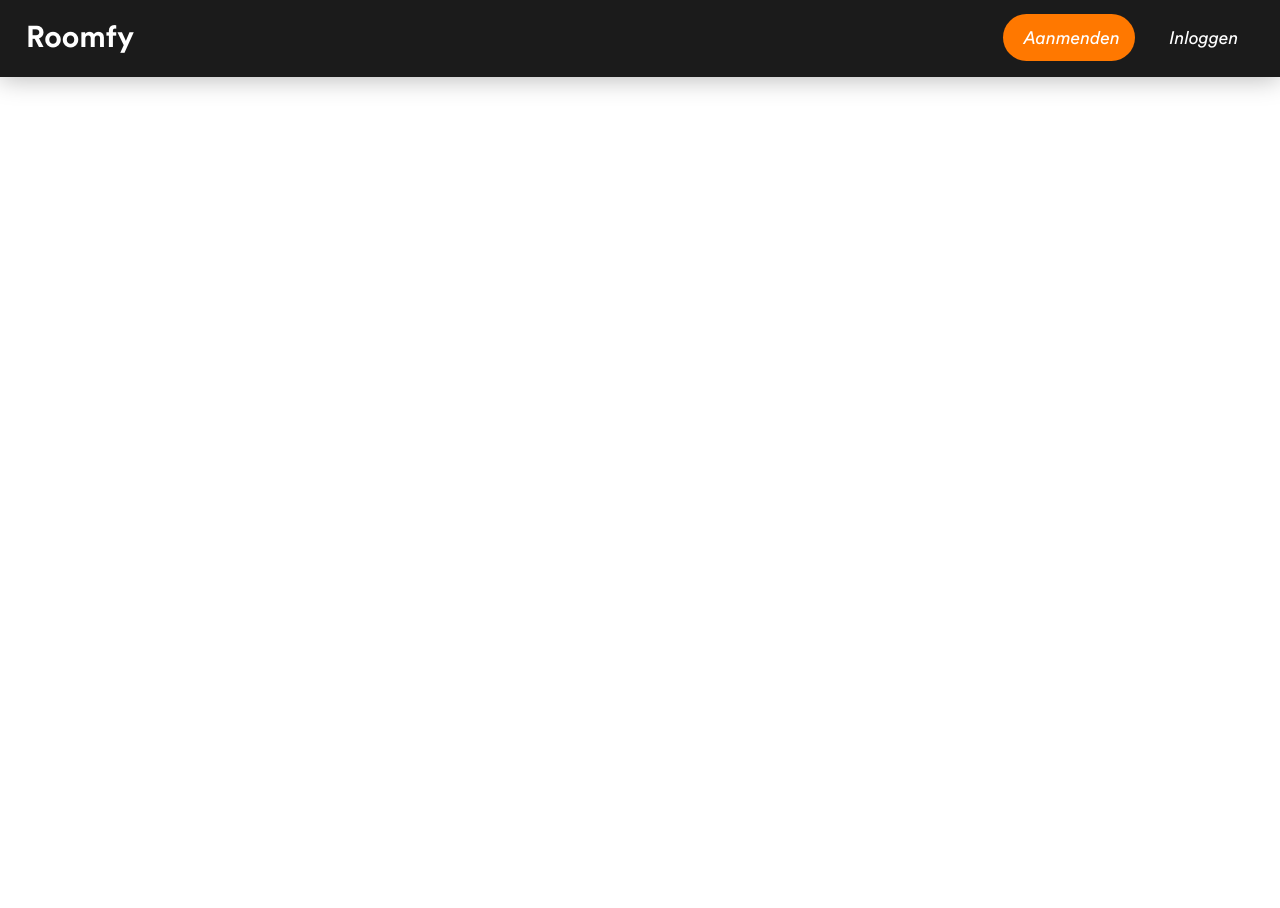
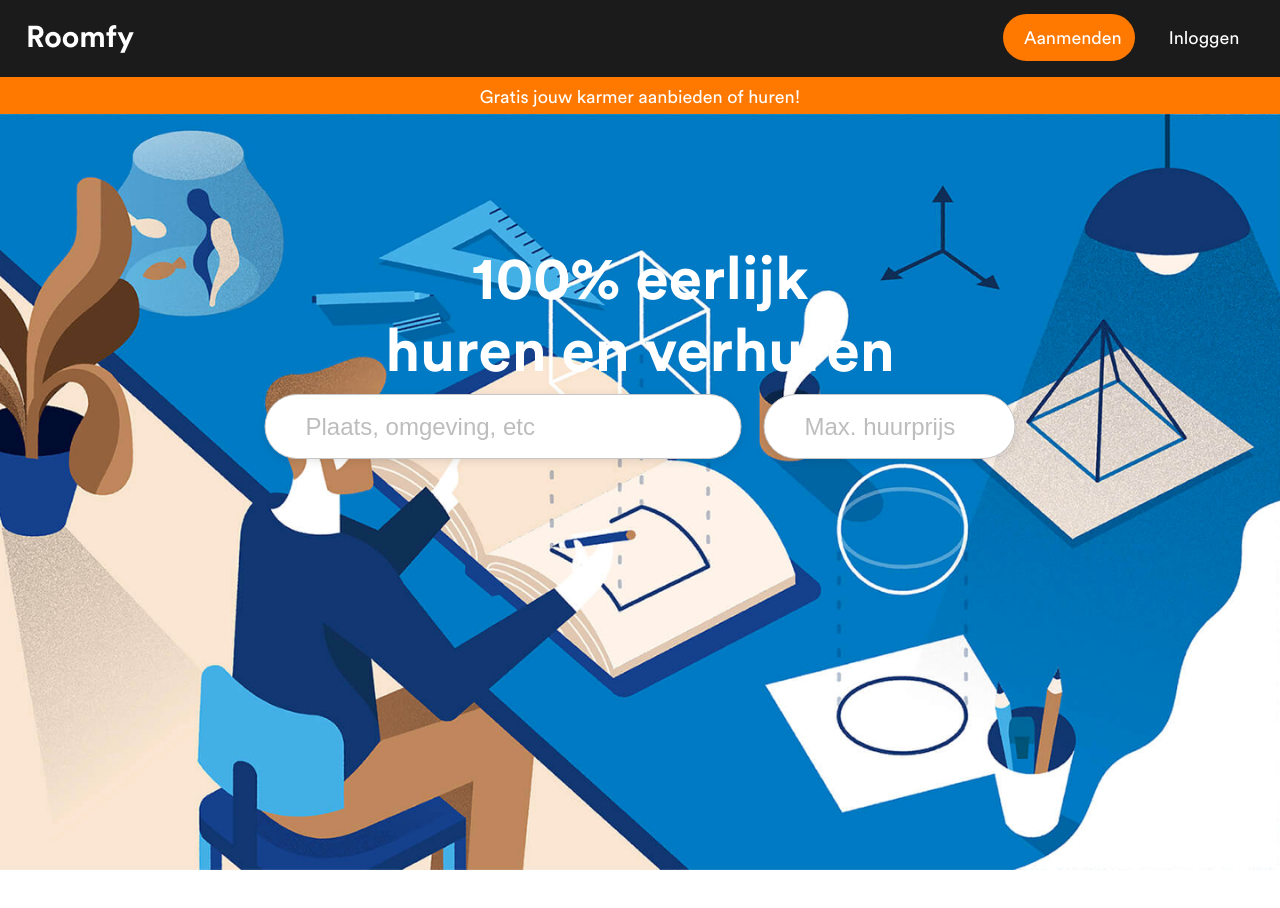
Before and after one commit to veldymanov/roomfy-project, a website: page src/index.html in a window 1280 px wide. Before the commit the page ends 800 px from the top, so only its background shows below. Drawn offline with Linux system fonts and the light colour scheme.

Commit message:
half of time

```diff
--- a/src/home/css/_header.scss
+++ b/src/home/css/_header.scss
@@ -30,7 +30,7 @@
 	a {
 		color: #ffffff;
 		display: block;
-		font-size: 18px;
+
 		height: 100%;
 		padding: 13px 21px;
 		text-align: center;
--- a/src/home/css/home.scss
+++ b/src/home/css/home.scss
@@ -35,7 +35,7 @@ $btnBgrColor: #EBEBEB;
 @font-face {
   font-family: circular-std-book;
 	src: url(../../common_files/fonts/CircularStd-BookItalic.otf);
-  font-weight: italic;
+  font-style: italic;
 }
 
 
@@ -46,8 +46,14 @@ $btnBgrColor: #EBEBEB;
 
 body {
 	font-family: circular-std-book, sans-serif;
+	font-size: 18px;
 	margin: 0 auto;
 	max-width: 1440px;
+	padding: 0;
+}
+
+div, section {
+	margin: 0;
 	padding: 0;
 }
 
@@ -55,12 +61,70 @@ body {
 //	Main
 //********************************************
 .m-head {
-
+	background-color: #ff7800;
+	p {
+		color: #ffffff;
+		margin: 0;
+		padding: 9px 0 6px 0;
+		text-align: center;
+	}
 }
 
 .form {
+	background: url(../img/images/bg-search.z.png) no-repeat;
+	background-size: contain;
+	height: 851px;
+	position: relative;
+	width: auto;
+	h2 {
+		color: #ffffff;
+		font-size: 60px;
+		left: 50%;
+		position: absolute;
+		text-align: center;
+		top: 80px;
+		transform: translate(-50%);
+		width: 511px;
+	}
+	div {
+		display: flex;
+		left: 50%;
+		position: absolute;
+		top: 280px;
+		transform: translate(-50%);
+		input {
+			border: solid 1px #c6c6c6;
+			border-radius: 100px;
+			box-shadow: 0 2px 10px 0 rgba(0, 0, 0, 0.1);
+			font-size: 24px;
+			padding: 18px 0 17px 40px;
+			&::placeholder {
+				color: #434343;
+				opacity: 0.35;
+			}
+		}
+		#search {
+			margin-right: 22px;
+			width: 477px;
+		}
+		#choice {
+			padding-right: 10px;
+			position: relative;
+			width: 252px;
+			&::-webkit-calendar-picker-indicator {
+			  opacity: 0;
+			}
+			&::placeholder {
+				&:after {
+					content: "q";
+				}
+			}
 
+		}
+	}
 }
+
+
 
 .cities {
 
--- a/src/index.html
+++ b/src/index.html
@@ -24,8 +24,24 @@
         </header>
 		<main>
               <section class="m-head">
+                <p>Gratis jouw karmer aanbieden of huren!</p>
+              </section>
 
-              </section class="form">
+              <section class="form">
+                  <h2>100% eerlijk huren en verhuren</h2>
+                  <div>
+                      <input id="search" type="text" placeholder="Plaats, omgeving, etc">
+                      <input id="choice" type="text" list="choose" placeholder="Max. huurprijs">
+                      <datalist id="choose">
+                        <option>Max 1</option>
+                        <option label="Max 2">Max 2</option>
+                        <option label="midpoint">Max 3</option>
+                        <option>Max 4</option>
+                        <option>Max 5</option>
+                      </datalist>
+                  </div>
+              </section>
+
               <section class="screenshots">
 
               </section>
```
Also changed, not shown: src/common_files/img/images/bg-search.png (deleted), src/common_files/img/images/listing01.jpg (deleted), src/common_files/img/images/listing02.jpg (deleted), src/common_files/img/images/listing03.jpg (deleted), src/home/css/home.css, src/home/img/images/bg-search.z.png (renamed from src/common_files/img/images/bg-search.z.png), src/home/img/images/bg-search.z.webp (renamed from src/common_files/img/images/bg-search.z.webp), src/home/img/images/listing01.z.jpg (renamed from src/common_files/img/images/listing01.z.jpg), src/home/img/images/listing01.z.webp (renamed from src/common_files/img/images/listing01.z.webp), src/home/img/images/listing02.z.jpg (renamed from src/common_files/img/images/listing02.z.jpg), src/home/img/images/listing02.z.webp (renamed from src/common_files/img/images/listing02.z.webp), src/home/img/images/listing03.z.jpg (renamed from src/common_files/img/images/listing03.z.jpg), src/home/img/images/listing03.z.webp (renamed from src/common_files/img/images/listing03.z.webp).
